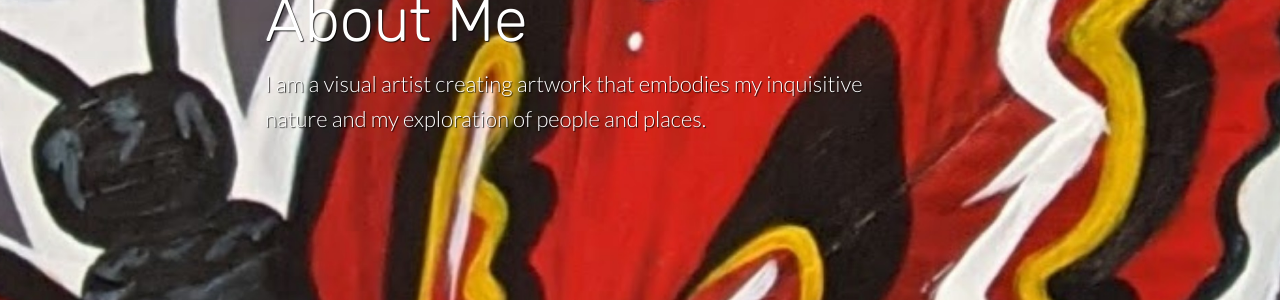
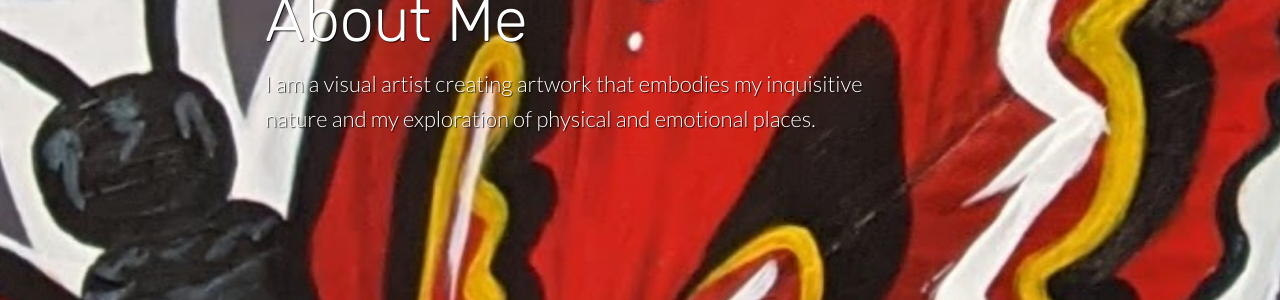
Before and after one commit to missrobinc/Website-MissRobin, a Jekyll site: the page built from about.html, in a window 1280 px wide and 900 px high. Shown: the part 380-680 px from the top of the window. Built offline with Jekyll 4.4.1, drawn with Linux system fonts in a browser that asks for light colours; nearby versions of some CDN libraries.

Commit message:
Update about.html

```diff
--- a/about.html
+++ b/about.html
@@ -8,7 +8,7 @@ image: /images/pic03-landscape-dusk.jpg
 	<div class="inner-hero text-container">
 		<div class="hero-text-container">
 			<h1 class="editable">About Me</h1>
-			<p class="subtext editable">I am a visual artist creating artwork that embodies my inquisitive nature and my exploration of people and places.</p>
+			<p class="subtext editable">I am a visual artist creating artwork that embodies my inquisitive nature and my exploration of physical and emotional places.</p>
 		</div>
 	<div class="learn-more"><a href="#learn-more">Find out more <span class="arrow">&#x25BC;</span></a></div>
 </section>
@@ -41,7 +41,7 @@ image: /images/pic03-landscape-dusk.jpg
 			<div class="text">
 				<p class="editable">I currently work from my home studio in Waterloo, Ontario. I explore Southern Ontario and travel abroad at every opportunity.  Each experience of people and place offers new and jarring perspectives which continue to fuel my work.
 				<p class="editable">I enjoy skewing scale and proportion within my work to give the viewer a sense of dislocated familiarity and perspective. I work primarily in acrylics, charcoal and pastels, though I also enjoy mixed media, inks, watercolours and sculpture.
-				<h1 class="editable">CV Available upon request.</h1>
+				<p class="editable">CV Available upon request.</p>
 			</div>
 			<div class="image">
 				<img class="editable" src="images/pic04-lifedrawing1.jpg" alt="Screenshot" />
```
